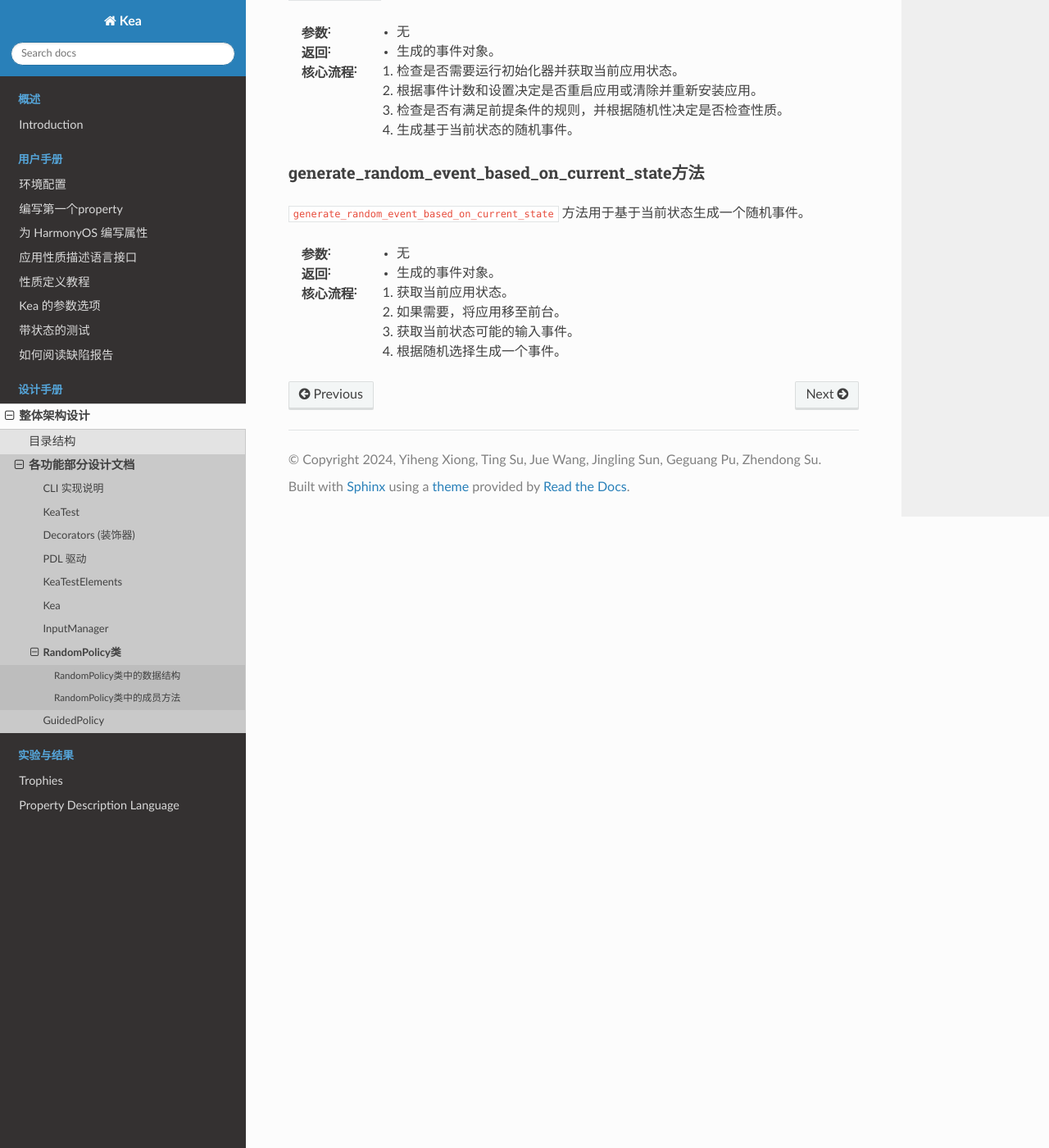
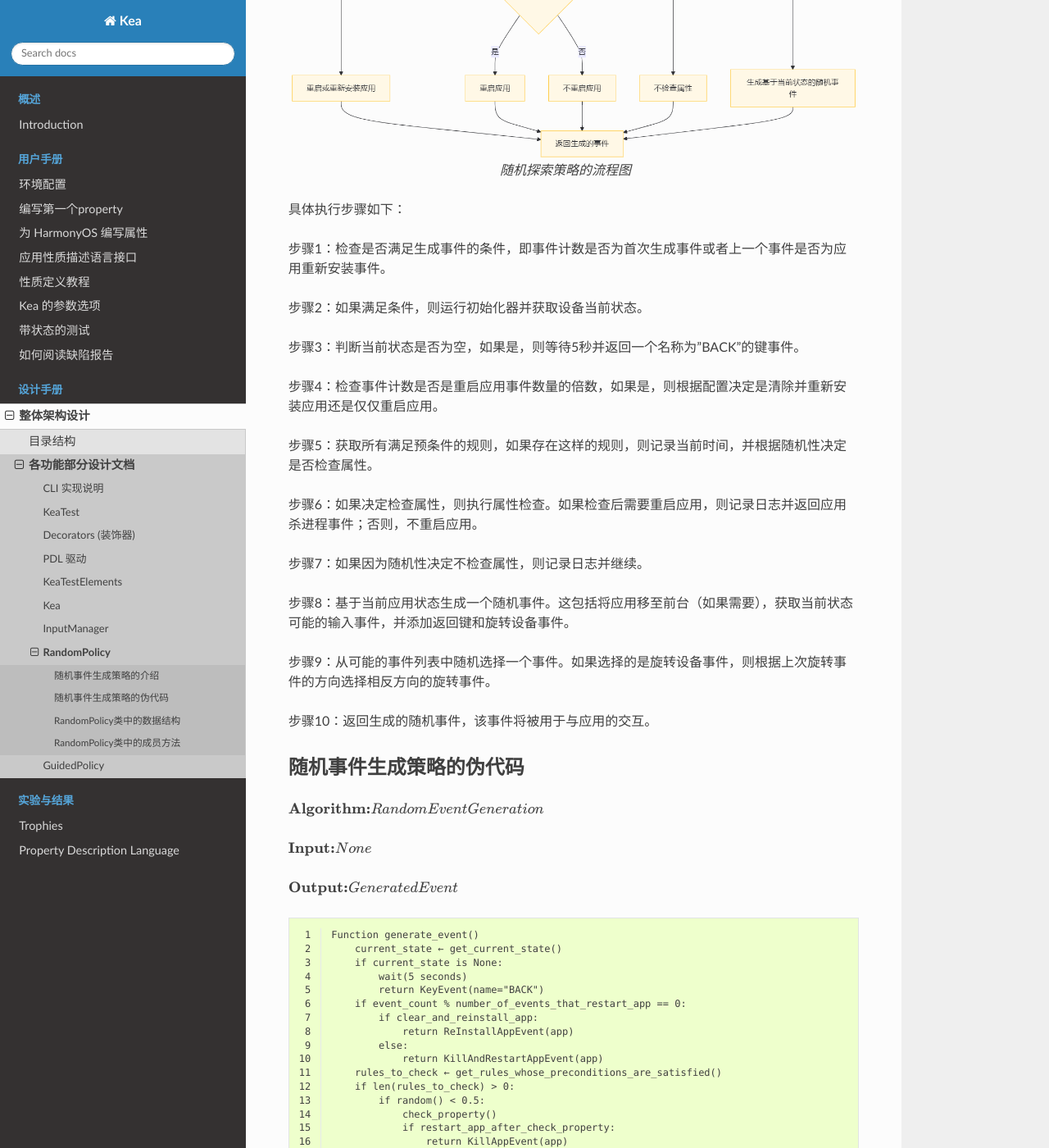
Before and after one commit to XixianLiang/kea-technic-docs, a Sphinx documentation site: the page built from docs/source/part-designDocument/InputGenerator/random.rst, in a window 1280 px wide and 1400 px high, scrolled down 1212 px. Shown: the whole window at 82% size. Built offline with Sphinx 7.4.7 and the Read the Docs theme 3.1.0, drawn with Linux system fonts in a browser that asks for light colours; pages that are not in the unit, such as notebooks, are missing from menus; some of the changed text lies outside the part shown.

Commit message:
finish random

```diff
--- a/docs/source/part-designDocument/InputGenerator/random.rst
+++ b/docs/source/part-designDocument/InputGenerator/random.rst
@@ -1,63 +1,108 @@
-RandomPolicy类
-===========================
+RandomPolicy
+================
 
-RandomPolicy类是工具中用于生成基于当前应用状态的随机事件的策略类。在RandomPolicy类中，存储的内容和对外暴露的方法主要有：
+RandomPolicy类是随机事件生成策略的核心类。
+主要负责基于当前应用状态生成随机事件。
+该类提供了完整的随机事件生成策略的事件生成过程。
+RandomPolicy所包含的主要方法有：
 
-- 根据应用状态生成随机事件的方法。
-- 根据策略重启应用或清除并重新安装应用的方法。
-- 检查性质并执行相应规则的方法。
+- 根据当前状态生成一个随机事件。
+- 根据配置重启或重新安装应用。
+- 在满足预条件的情况下，根据随机性决定是否检查属性。
 
-..
- .. figure:: ../../../images/class_randompolicy.png
+随机事件生成策略的介绍
+--------------------
+
+随机事件生成策略是一种简单有效的策略，它可以在没有明确指导路径的情况下探索应用的状态空间。
+具体来说，该策略会根据当前应用的状态随机生成事件，以期达到未探索的状态或触发应用中的某些属性。
+这种策略特别适用于那些没有明确测试路径或需要广泛覆盖应用状态的场景。
+
+.. figure:: ../../../images/random_flowchart.png
     :align: center
 
-    RandomPolicy类的组成
+    随机探索策略的流程图
+
+具体执行步骤如下：
+
+步骤1：检查是否满足生成事件的条件，即事件计数是否为首次生成事件或者上一个事件是否为应用重新安装事件。
+
+步骤2：如果满足条件，则运行初始化器并获取设备当前状态。
+
+步骤3：判断当前状态是否为空，如果是，则等待5秒并返回一个名称为"BACK"的键事件。
+
+步骤4：检查事件计数是否是重启应用事件数量的倍数，如果是，则根据配置决定是清除并重新安装应用还是仅仅重启应用。
+
+步骤5：获取所有满足预条件的规则，如果存在这样的规则，则记录当前时间，并根据随机性决定是否检查属性。
+
+步骤6：如果决定检查属性，则执行属性检查。如果检查后需要重启应用，则记录日志并返回应用杀进程事件；否则，不重启应用。
+
+步骤7：如果因为随机性决定不检查属性，则记录日志并继续。
+
+步骤8：基于当前应用状态生成一个随机事件。这包括将应用移至前台（如果需要），获取当前状态可能的输入事件，并添加返回键和旋转设备事件。
+
+步骤9：从可能的事件列表中随机选择一个事件。如果选择的是旋转设备事件，则根据上次旋转事件的方向选择相反方向的旋转事件。
+
+步骤10：返回生成的随机事件，该事件将被用于与应用的交互。
+
+随机事件生成策略的伪代码
+----------------------
+
+
+:math:`\textbf{Algorithm:} Random Event Generation`
+
+:math:`\textbf{Input:} None`
+
+:math:`\textbf{Output:} Generated Event`
+
+.. code-block::
+    :linenos:
+
+    Function generate_event()
+        current_state ← get_current_state()
+        if current_state is None:
+            wait(5 seconds)
+            return KeyEvent(name="BACK")
+        if event_count % number_of_events_that_restart_app == 0:
+            if clear_and_reinstall_app:
+                return ReInstallAppEvent(app)
+            else:
+                return KillAndRestartAppEvent(app)
+        rules_to_check ← get_rules_whose_preconditions_are_satisfied()
+        if len(rules_to_check) > 0:
+            if random() < 0.5:
+                check_property()
+                if restart_app_after_check_property:
+                    return KillAppEvent(app)
+                return None
+        event ← generate_random_event_based_on_current_state()
+        return event
 
 RandomPolicy类中的数据结构
---------------------------------
+---------------------------
 
-1. **事件计数器(event_count)**
+1. **event_count**
 
-   用于跟踪生成的事件数量，以决定何时重启应用或执行其他策略。
+    event_count整型，记录了已经生成的事件数量。
 
-2. **最后旋转事件(last_rotate_events)**
+2. **number_of_events_that_restart_app**
 
-   存储最后一次旋转设备的事件，用于生成与上次不同的旋转事件。
+    number_of_events_that_restart_app整型，记录了在重启应用前需要生成的事件数量。
+
+3. **clear_and_reinstall_app**
+
+    clear_and_reinstall_app布尔型，指示是否在重启应用前清除并重新安装应用。
+
+4. **restart_app_after_check_property**
+
+    restart_app_after_check_property布尔型，指示在检查属性后是否重启应用。
 
 RandomPolicy类中的成员方法
--------------------------------------
-
-构造函数
-~~~~~~~~~~~~~~~
-
-__init__方法
-~~~~~~~~~~~~~~~
-
-``__init__`` 方法用于初始化RandomPolicy实例，并设置随机事件生成的基本参数。
-
-:参数:
-   - ``device``: 设备实例。
-   - ``app``: 应用实例。
-   - ``kea``: Kea实例，用于性质测试。
-   - ``restart_app_after_check_property``: 检查性质后是否重启应用。
-   - ``number_of_events_that_restart_app``: 重启应用前的事件数量。
-   - ``clear_and_reinstall_app``: 是否清除并重新安装应用。
-   - ``allow_to_generate_utg``: 是否允许生成UTG。
-
-:返回:
-   - 无
-
-:核心流程:
-   1. 调用父类构造函数初始化设备、应用和Kea实例。
-   2. 设置重启应用和清除安装的相关参数。
-   3. 初始化日志记录器。
-   4. 设置最后旋转设备的事件。
+---------------------------
 
 生成随机事件的方法
-~~~~~~~~~~~~~~~~~~~~~~~
+~~~~~~~~~~~~~~~~~~~~~~
 
-generate_event方法
-~~~~~~~~~~~~~~~~~~~~~~~
+**generate_event**
 
 ``generate_event`` 方法用于生成一个随机事件。
 
@@ -73,8 +118,31 @@
    3. 检查是否有满足前提条件的规则，并根据随机性决定是否检查性质。
    4. 生成基于当前状态的随机事件。
 
-generate_random_event_based_on_current_state方法
-~~~~~~~~~~~~~~~~~~~~~~~~~~~~~~~~~~~~~~~~~~~~~~~~~~~
+   .. code-block:: python
+
+        def generate_event(self):
+            current_state = self.from_state
+            if current_state is None:
+                time.sleep(5)
+                return KeyEvent(name="BACK")
+            if self.event_count % self.number_of_events_that_restart_app == 0:
+                if self.clear_and_reinstall_app:
+                    return ReInstallAppEvent(self.app)
+                return KillAndRestartAppEvent(self.app)
+            rules_to_check = self.kea.get_rules_whose_preconditions_are_satisfied()
+            if len(rules_to_check) > 0:
+                if random.random() < 0.5:
+                    self.check_rule_whose_precondition_are_satisfied()
+                    if self.restart_app_after_check_property:
+                        return KillAppEvent(self.app)
+                    return None
+            event = self.generate_random_event_based_on_current_state()
+            return event
+
+生成随机事件的成员方法
+~~~~~~~~~~~~~~~~~~~~~~~~~~~~~~~~
+
+**generate_random_event_based_on_current_state**
 
 ``generate_random_event_based_on_current_state`` 方法用于基于当前状态生成一个随机事件。
 
@@ -89,3 +157,17 @@
    2. 如果需要，将应用移至前台。
    3. 获取当前状态可能的输入事件。
    4. 根据随机选择生成一个事件。
+
+   .. code-block:: python
+
+        def generate_random_event_based_on_current_state(self):
+            current_state = self.from_state
+            event = self.move_the_app_to_foreground_if_needed(current_state)
+            if event is not None:
+                return event
+            possible_events = current_state.get_possible_input()
+            possible_events.append(KeyEvent(name="BACK"))
+            possible_events.append(RotateDevice())
+            self._event_trace += EVENT_FLAG_EXPLORE
+            event = random.choice(possible_events)
+            return event
```
Also changed, not shown: docs/images/random_flowchart.png (added).
